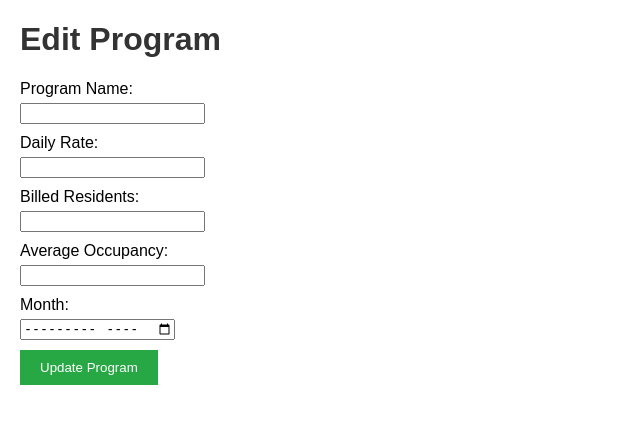
After one commit to andremanzo1/VTC, a Flask app: page /edit_program/1 in a window 1280 px wide. The commit adds this page. Shown: the top 424 px of the page, without its empty margins (0-640 px from the left). Run offline with Flask 3, Linux system fonts and the light colour scheme; data that the repository does not hold is empty.

Commit message:
added editing and deleteing of data for static income and static overhead aswell as for Programs

```diff
--- a/app.py
+++ b/app.py
@@ -1,8 +1,9 @@
-from flask import Flask, render_template, request, redirect, url_for
+from flask import Flask, render_template, request, redirect, url_for, flash
 import sqlite3
 from datetime import datetime
 
 app = Flask(__name__)
+app.secret_key = 'your_secret_key'  # Required for flashing messages
 
 # Initialize SQLite database
 def init_db():
@@ -70,8 +71,55 @@ def add_program():
     conn.commit()
     conn.close()
 
+    flash('Program added successfully!', 'success')
     return redirect(url_for('index', month=month))
 
+@app.route('/edit_program/<int:id>', methods=['GET', 'POST'])
+def edit_program(id):
+    conn = sqlite3.connect('financial_data.db')
+    c = conn.cursor()
+
+    if request.method == 'POST':
+        program_name = request.form['program_name']
+        daily_rate = float(request.form['daily_rate'])
+        billed_residents = int(request.form['billed_residents'])
+        average_occupancy = float(request.form['average_occupancy'])
+        month = request.form['month']
+
+        total_daily_income = daily_rate * billed_residents + average_occupancy
+
+        c.execute("UPDATE programs SET program_name=?, daily_rate=?, billed_residents=?, average_occupancy=?, total_daily_income=?, month=? WHERE id=?",
+                  (program_name, daily_rate, billed_residents, average_occupancy, total_daily_income, month, id))
+        conn.commit()
+        conn.close()
+
+        flash('Program updated successfully!', 'success')
+        return redirect(url_for('index', month=month))
+
+    # Fetch the program to edit
+    c.execute("SELECT * FROM programs WHERE id=?", (id,))
+    program = c.fetchone()
+    conn.close()
+
+    return render_template('edit_program.html', program=program)
+
+@app.route('/delete_program/<int:id>')
+def delete_program(id):
+    conn = sqlite3.connect('financial_data.db')
+    c = conn.cursor()
+
+    # Fetch the month before deleting to redirect correctly
+    c.execute("SELECT month FROM programs WHERE id=?", (id,))
+    month = c.fetchone()[0]
+
+    c.execute("DELETE FROM programs WHERE id=?", (id,))
+    conn.commit()
+    conn.close()
+
+    flash('Program deleted successfully!', 'success')
+    return redirect(url_for('index', month=month))
+
+# Static Income Routes
 @app.route('/add_static_income', methods=['POST'])
 def add_static_income():
     income_source = request.form['income_source']
@@ -85,8 +133,51 @@ def add_static_income():
     conn.commit()
     conn.close()
 
+    flash('Static income added successfully!', 'success')
     return redirect(url_for('index', month=month))
 
+@app.route('/edit_static_income/<int:id>', methods=['GET', 'POST'])
+def edit_static_income(id):
+    conn = sqlite3.connect('financial_data.db')
+    c = conn.cursor()
+
+    if request.method == 'POST':
+        income_source = request.form['income_source']
+        amount = float(request.form['amount'])
+        month = request.form['month']
+
+        c.execute("UPDATE static_income SET income_source=?, amount=?, month=? WHERE id=?",
+                  (income_source, amount, month, id))
+        conn.commit()
+        conn.close()
+
+        flash('Static income updated successfully!', 'success')
+        return redirect(url_for('index', month=month))
+
+    # Fetch the static income to edit
+    c.execute("SELECT * FROM static_income WHERE id=?", (id,))
+    static_income = c.fetchone()
+    conn.close()
+
+    return render_template('edit_static_income.html', static_income=static_income)
+
+@app.route('/delete_static_income/<int:id>')
+def delete_static_income(id):
+    conn = sqlite3.connect('financial_data.db')
+    c = conn.cursor()
+
+    # Fetch the month before deleting to redirect correctly
+    c.execute("SELECT month FROM static_income WHERE id=?", (id,))
+    month = c.fetchone()[0]
+
+    c.execute("DELETE FROM static_income WHERE id=?", (id,))
+    conn.commit()
+    conn.close()
+
+    flash('Static income deleted successfully!', 'success')
+    return redirect(url_for('index', month=month))
+
+# Static Overhead Routes
 @app.route('/add_static_overhead', methods=['POST'])
 def add_static_overhead():
     overhead_name = request.form['overhead_name']
@@ -100,6 +191,48 @@ def add_static_overhead():
     conn.commit()
     conn.close()
 
+    flash('Static overhead added successfully!', 'success')
+    return redirect(url_for('index', month=month))
+
+@app.route('/edit_static_overhead/<int:id>', methods=['GET', 'POST'])
+def edit_static_overhead(id):
+    conn = sqlite3.connect('financial_data.db')
+    c = conn.cursor()
+
+    if request.method == 'POST':
+        overhead_name = request.form['overhead_name']
+        amount = float(request.form['amount'])
+        month = request.form['month']
+
+        c.execute("UPDATE static_overhead SET overhead_name=?, amount=?, month=? WHERE id=?",
+                  (overhead_name, amount, month, id))
+        conn.commit()
+        conn.close()
+
+        flash('Static overhead updated successfully!', 'success')
+        return redirect(url_for('index', month=month))
+
+    # Fetch the static overhead to edit
+    c.execute("SELECT * FROM static_overhead WHERE id=?", (id,))
+    static_overhead = c.fetchone()
+    conn.close()
+
+    return render_template('edit_static_overhead.html', static_overhead=static_overhead)
+
+@app.route('/delete_static_overhead/<int:id>')
+def delete_static_overhead(id):
+    conn = sqlite3.connect('financial_data.db')
+    c = conn.cursor()
+
+    # Fetch the month before deleting to redirect correctly
+    c.execute("SELECT month FROM static_overhead WHERE id=?", (id,))
+    month = c.fetchone()[0]
+
+    c.execute("DELETE FROM static_overhead WHERE id=?", (id,))
+    conn.commit()
+    conn.close()
+
+    flash('Static overhead deleted successfully!', 'success')
     return redirect(url_for('index', month=month))
 
 if __name__ == '__main__':
--- /dev/null
+++ b/templates/edit_program.html
@@ -0,0 +1,30 @@
+<!DOCTYPE html>
+<html lang="en">
+<head>
+    <meta charset="UTF-8">
+    <meta name="viewport" content="width=device-width, initial-scale=1.0">
+    <title>Edit Program</title>
+    <link rel="stylesheet" href="{{ url_for('static', filename='style.css') }}">
+</head>
+<body>
+    <h1>Edit Program</h1>
+    <form method="POST">
+        <label for="program_name">Program Name:</label>
+        <input type="text" id="program_name" name="program_name" value="{{ program[1] }}" required>
+        <br>
+        <label for="daily_rate">Daily Rate:</label>
+        <input type="number" step="0.01" id="daily_rate" name="daily_rate" value="{{ program[2] }}" required>
+        <br>
+        <label for="billed_residents">Billed Residents:</label>
+        <input type="number" id="billed_residents" name="billed_residents" value="{{ program[3] }}" required>
+        <br>
+        <label for="average_occupancy">Average Occupancy:</label>
+        <input type="number" step="0.01" id="average_occupancy" name="average_occupancy" value="{{ program[4] }}" required>
+        <br>
+        <label for="month">Month:</label>
+        <input type="month" id="month" name="month" value="{{ program[6] }}" required>
+        <br>
+        <button type="submit">Update Program</button>
+    </form>
+</body>
+</html>
```
Also changed, not shown: templates/edit_static_income.html (added, +24 -0 lines), templates/edit_static_overhead.html (added, +24 -0 lines), templates/index.html (+24 -3 lines).
